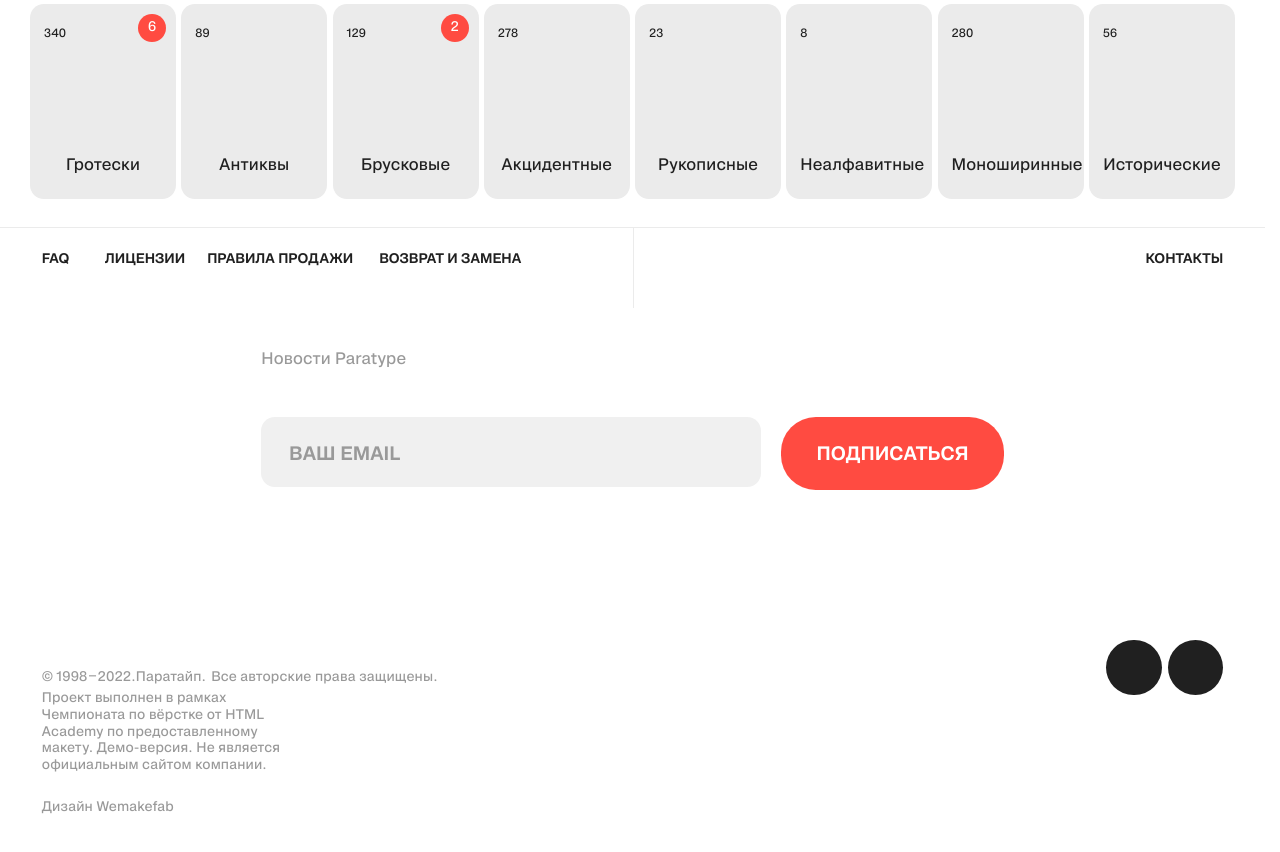
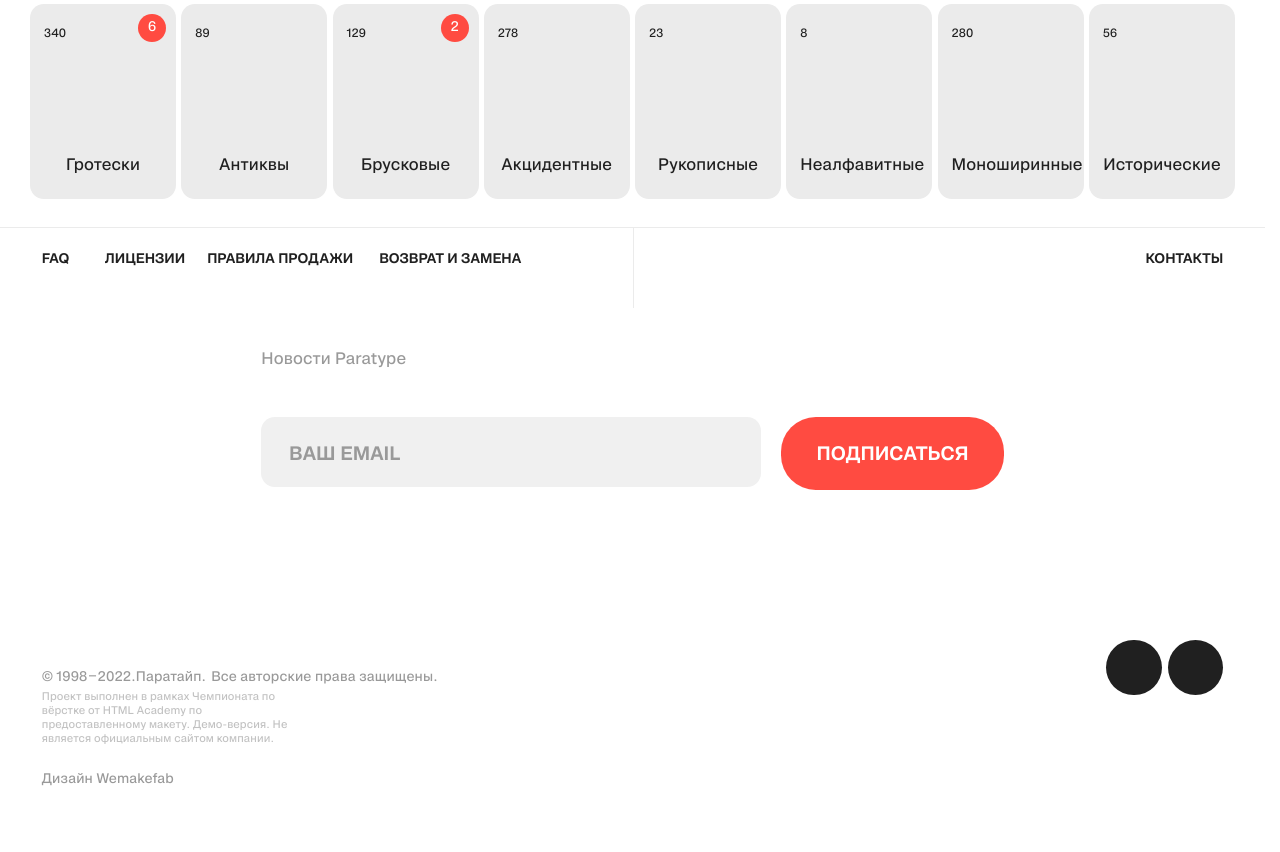
Before and after one commit to VeraPerv/paratype-pro, a website built with Vite: page source/index.html in a window 1280 px wide. Shown: the part 3664-4516 px from the top of the page. After the commit the page ends 4494 px from the top, so only its background shows below. Built offline with nearby package versions, Linux system fonts and the light colour scheme.

Commit message:
corrected heart

```diff
--- a/source/sass/blocks/copyright-list.scss
+++ b/source/sass/blocks/copyright-list.scss
@@ -35,4 +35,22 @@
     font-size: 12px;
     max-width: 250px;
   }
+
+  &:last-child {
+    opacity: 0.6;
+    font-size: size(10px);
+    line-height: size(12px);
+    @media (max-width: $mobile-width-only) {
+      line-height: size(12px);
+    }
+
+    @media (min-width: $tablet-width) {
+      font-size: size(8px);
+      line-height: size(10px);
+    }
+
+    @media (min-width: $desktop-width) {
+      font-size: 10px;
+    }
+  }
 }
--- a/source/sass/blocks/header-nav.scss
+++ b/source/sass/blocks/header-nav.scss
@@ -307,10 +307,12 @@
   }
 
   &--favorites::before {
+    overflow: hidden;
     content: "";
     display: block;
     width: size(20px);
     height: size(20px);
+    mask-size: size(20px);
     mask-image: url("/__spritemap#sprite-heart-view");
     mask-repeat: no-repeat;
     background-color: var(--color-primary);
@@ -319,6 +321,7 @@
     @media (min-width: $desktop-width) {
       width: 24px;
       height: 24px;
+      mask-size: size(24px);
     }
   }
 
```
Also changed, not shown: dist/index.html.
